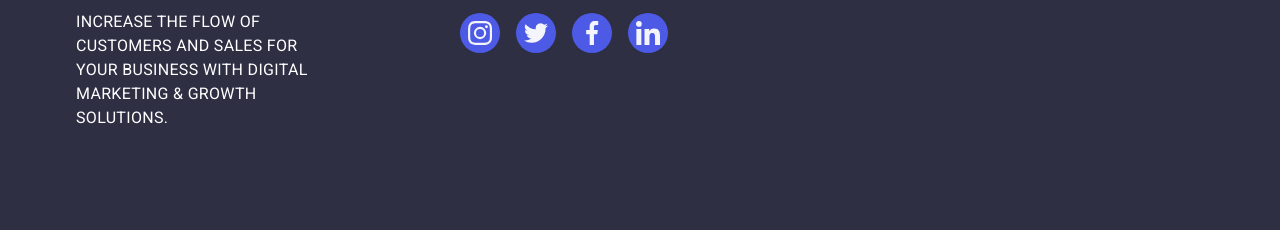
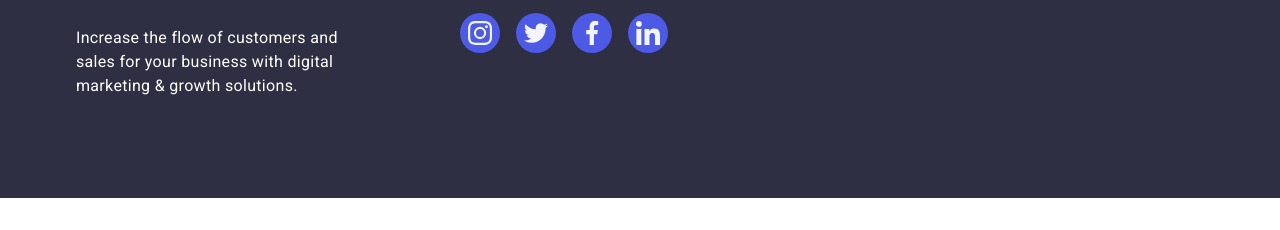
Before and after one commit to dianka297/goit-markup-hw-0004, a plain HTML site: page index.html in a window 1280 px wide. Shown: the part 3239-3469 px from the top of the page. After the commit the page ends 3437 px from the top, so only its background shows below. Drawn offline with nearby package versions, Linux system fonts and the light colour scheme.

Commit message:
add to index.html

```diff
--- a/css/styles.css
+++ b/css/styles.css
@@ -488,6 +488,7 @@ ul, ol {
    line-height: 150%;
    letter-spacing: 0.02em;
     color: #ffffff;
+    margin-top: 16px;
   }
 
   .footer-logo-text {
@@ -495,7 +496,6 @@ ul, ol {
     font-size: 18px;
    line-height: 117%;
    letter-spacing: 0.03em;
-   text-transform: uppercase;
     color: #f4f4fd;
   }
 
```
